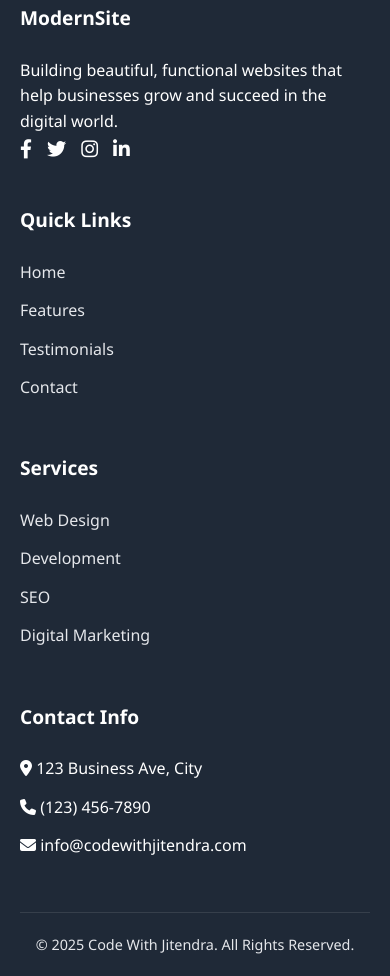
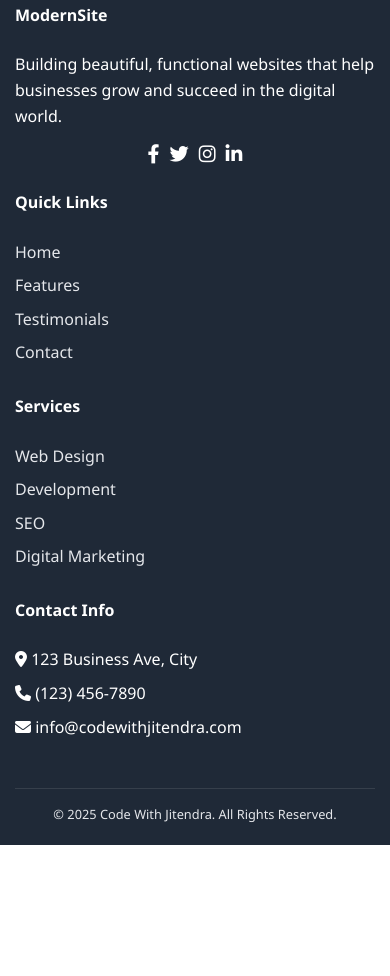
Before and after one commit to Jitendrapatrahost/Code-With-Jitendra, a plain HTML site: page index.html in a window 390 px wide. Shown: the part 4999-5975 px from the top of the page. After the commit the page ends 5844 px from the top, so only its background shows below. Drawn offline with Linux system fonts and the light colour scheme.

Commit message:
Update style.css

```diff
--- a/style.css
+++ b/style.css
@@ -793,21 +793,22 @@
         }
 
 
-        /* Footer */
-
-
+/* ===========================
+   🌐 Base Footer Styles
+   =========================== */
 
 .footer-container {
     max-width: 1200px;
+    width: 100%;
     margin: 0 auto;
-            padding: 0 20px;
+    padding: 0 30px;
 }
-
 
 footer {
     background-color: var(--text-color);
     color: var(--white);
     padding: 60px 0 20px;
+    width: 100%;
 }
 
 .footer-content {
@@ -825,6 +826,8 @@
 
 .footer-links {
     list-style: none;
+    padding: 0;
+    margin: 0;
 }
 
 .footer-links li {
@@ -844,6 +847,7 @@
 .social-links {
     display: flex;
     gap: 15px;
+    margin-top: 10px;
 }
 
 .social-links a {
@@ -863,3 +867,56 @@
     color: var(--gray);
     font-size: 0.9rem;
 }
+
+/* ===========================
+   🟡 Tablet (769px–1024px)
+   =========================== */
+@media (max-width: 1024px) {
+    .footer-content {
+        gap: 30px;
+    }
+
+    .footer-column h3 {
+        font-size: 1.1rem;
+    }
+
+    .footer-container {
+        padding: 0 25px;
+    }
+
+    .social-links {
+        gap: 12px;
+    }
+}
+
+/* ===========================
+   🔴 Mobile (≤ 768px)
+   =========================== */
+@media (max-width: 768px) {
+    .footer-content {
+        grid-template-columns: 1fr; /* Stack all columns vertically */
+        gap: 20px;
+    }
+
+    .footer-column h3 {
+        font-size: 1rem;
+    }
+
+    .footer-links li {
+        margin-bottom: 0.5rem;
+    }
+
+    .footer-container {
+        padding: 0 15px;
+    }
+
+    .social-links {
+        justify-content: center;
+        gap: 10px;
+    }
+
+    .copyright {
+        font-size: 0.8rem;
+        padding-top: 15px;
+    }
+}
```
Lines whose indentation alone changed are shown as unchanged.
